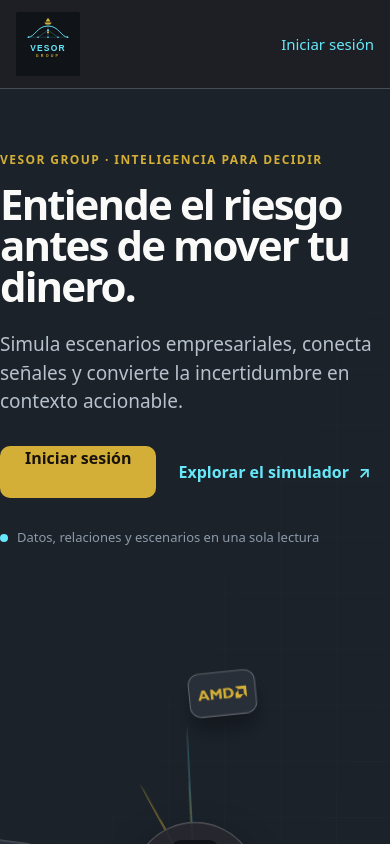
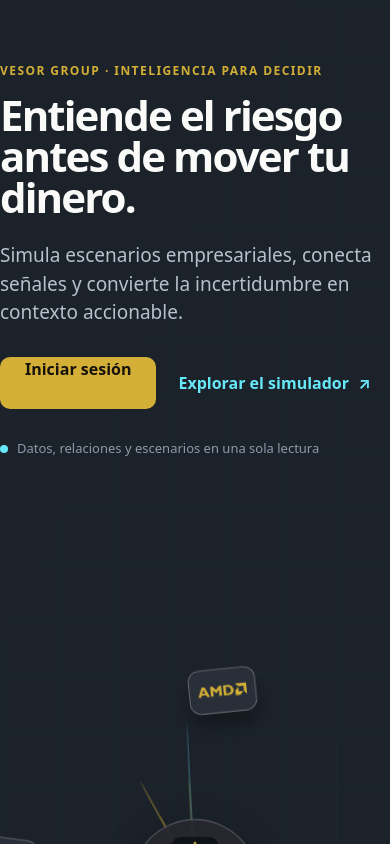
Before and after one commit to samuelfl680/Vesor-Group, a Next.js app: page / in a window 390 px wide. Shown: the top 844 px of the page. Built offline with nearby package versions, Linux system fonts and the light colour scheme; no server answers.

Commit message:
fix: hacer landing completamente full screen

```diff
--- a/src/app/globals.css
+++ b/src/app/globals.css
@@ -135,10 +135,11 @@
 .market-change.negative { color: var(--red); }
 .market-updated { color: var(--muted); font-size: 11px; margin: 12px 0 0; }
 
-main.container:has(.landing-home) { max-width: 1200px; padding-top: 0; }
-.landing-home { position: relative; isolation: isolate; overflow: hidden; margin: 0 -16px -64px; padding: 18px 32px 56px; min-height: calc(100vh - 66px); background: #1b222a; color: var(--text); }
+body:has(.landing-home) .nav { display: none; }
+main.container:has(.landing-home) { max-width: none; width: 100%; padding: 0; }
+.landing-home { position: relative; isolation: isolate; overflow: hidden; width: 100%; min-height: 100vh; margin: 0; padding: 18px 32px 56px; background: #1b222a; color: var(--text); }
 .landing-home::before { content: ""; position: absolute; inset: 0; z-index: -1; opacity: .22; background-image: linear-gradient(rgba(103,232,249,.12) 1px, transparent 1px), linear-gradient(90deg, rgba(103,232,249,.12) 1px, transparent 1px); background-size: 56px 56px; mask-image: linear-gradient(115deg, transparent 10%, #000 55%, transparent 100%); }
-.landing-hero { position: relative; display: flex; align-items: center; justify-content: space-between; gap: 60px; max-width: 1120px; min-height: calc(100vh - 86px); margin: 0 auto; padding: 40px 0; }
+.landing-hero { position: relative; display: flex; align-items: center; justify-content: space-between; gap: 60px; max-width: 1240px; min-height: 100vh; margin: 0 auto; padding: 40px 0; }
 .landing-copy { flex: 1 1 540px; max-width: 620px; }
 .landing-kicker { color: var(--primary); font-size: 12px; font-weight: 800; letter-spacing: .12em; margin: 0 0 14px; text-transform: uppercase; }
 .landing-copy h1 { max-width: 650px; color: #fafaf9; font-size: clamp(42px, 6vw, 78px); letter-spacing: -.045em; line-height: .98; }
@@ -219,7 +220,7 @@
 .process-step:nth-child(4) .process-icon { color: var(--green); }
 
 @media (max-width: 820px) {
-  main.container:has(.landing-home) { padding-left: 16px; padding-right: 16px; }
+  main.container:has(.landing-home) { padding-left: 0; padding-right: 0; }
   .landing-home { padding: 8px 0 44px; }
   .landing-hero { flex-direction: column; align-items: flex-start; gap: 20px; padding-top: 54px; }
   .landing-copy { max-width: 100%; }
```
